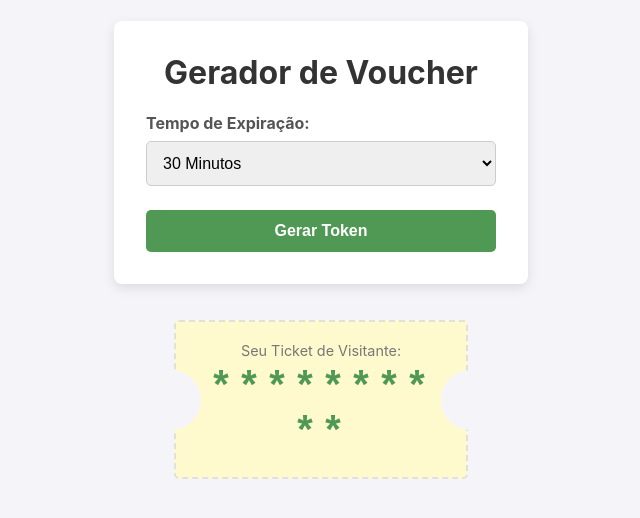
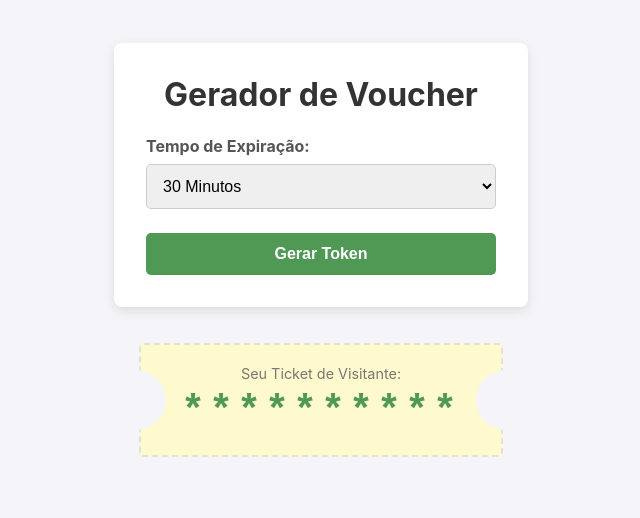
Before and after one commit to robertocjunior/unifi-token-generator, a website: page public/index.html in a window 1280 px wide. Shown: the part 150-668 px from the top of the page, without its empty margins (319-959 px from the left). Drawn offline with nearby package versions, Linux system fonts and the light colour scheme.

Commit message:
Update index.html

```diff
--- a/public/index.html
+++ b/public/index.html
@@ -32,6 +32,7 @@
             box-shadow: 0 4px 12px rgba(0,0,0,0.1);
             text-align: center;
             width: 350px;
+            max-width: 100%;
             margin-bottom: 20px;
         }
 
@@ -55,10 +56,9 @@
             box-sizing: border-box;
         }
 
-        /* Estilo para a área de tempo personalizado */
         #custom-options {
             margin-top: 10px;
-            display: none; /* Oculto por padrão */
+            display: none;
             background-color: #f9f9f9;
             padding: 10px;
             border-radius: 5px;
@@ -83,8 +83,12 @@
         button:hover { background-color: var(--cor-principal-hover); }
         button:disabled { background-color: #a0a0a0; cursor: not-allowed; }
 
+        /* --- CORREÇÃO DO TICKET AQUI --- */
         #result {
-            width: 250px;
+            /* width: 250px;  <-- REMOVIDO: Largura fixa causava a quebra */
+            width: auto;      /* Permite crescer conforme o texto */
+            min-width: 300px; /* Garante um tamanho mínimo bonito */
+            max-width: 90%;   /* Evita estourar a tela no celular */
             margin-top: 1rem;
             transition: all 0.3s ease-in-out;
         }
@@ -93,7 +97,7 @@
             background-color: #fffacd;
             border: 2px dashed #e0e0e0;
             border-radius: 5px;
-            padding: 20px;
+            padding: 20px 30px; /* Aumentado padding lateral */
             position: relative;
             text-align: center;
             opacity: 1;
@@ -123,7 +127,8 @@
             font-size: 2.5rem;
             font-weight: bold;
             color: var(--cor-principal);
-            word-wrap: break-word;
+            /* word-wrap: break-word; <-- REMOVIDO */
+            white-space: nowrap; /* <-- ADICIONADO: Impede quebra de linha */
             font-family: monospace;
             letter-spacing: 0.1em;
         }
@@ -133,6 +138,7 @@
             font-size: 1rem;
             font-weight: normal;
             letter-spacing: normal;
+            white-space: normal; /* Permite quebra de linha para mensagens de erro longas */
         }
     </style>
 </head>
@@ -180,7 +186,6 @@
     const resultDiv = document.getElementById('result');
     const tokenCodeSpan = resultDiv.querySelector('.token-code');
 
-    // Exibir ou ocultar opções personalizadas
     expirationSelect.addEventListener('change', () => {
         if (expirationSelect.value === 'custom') {
             customOptionsDiv.style.display = 'block';
@@ -197,7 +202,6 @@
         try {
             let finalExpirationMinutes;
 
-            // Lógica para calcular o tempo
             if (expirationSelect.value === 'custom') {
                 const timeValue = parseInt(customTimeInput.value);
                 const unitValue = customUnitSelect.value;
@@ -211,13 +215,12 @@
                 } else if (unitValue === 'hours') {
                     finalExpirationMinutes = timeValue * 60;
                 } else if (unitValue === 'days') {
-                    finalExpirationMinutes = timeValue * 1440; // 60 * 24
+                    finalExpirationMinutes = timeValue * 1440;
                 }
             } else {
                 finalExpirationMinutes = expirationSelect.value;
             }
 
-            // Envia para o backend (que espera o valor em minutos)
             const response = await fetch('/api/gerar-token', {
                 method: 'POST',
                 headers: { 'Content-Type': 'application/json' },
@@ -233,6 +236,7 @@
             }
 
             let displayToken = data.token;
+            // Se for token padrão (8 dígitos), formata. Se for maior (como o da sua imagem), exibe direto.
             if (data.token && data.token.length === 8) {
                 displayToken = `${data.token.substring(0, 4)}-${data.token.substring(4, 8)}`;
             } else if (data.token) {
```
